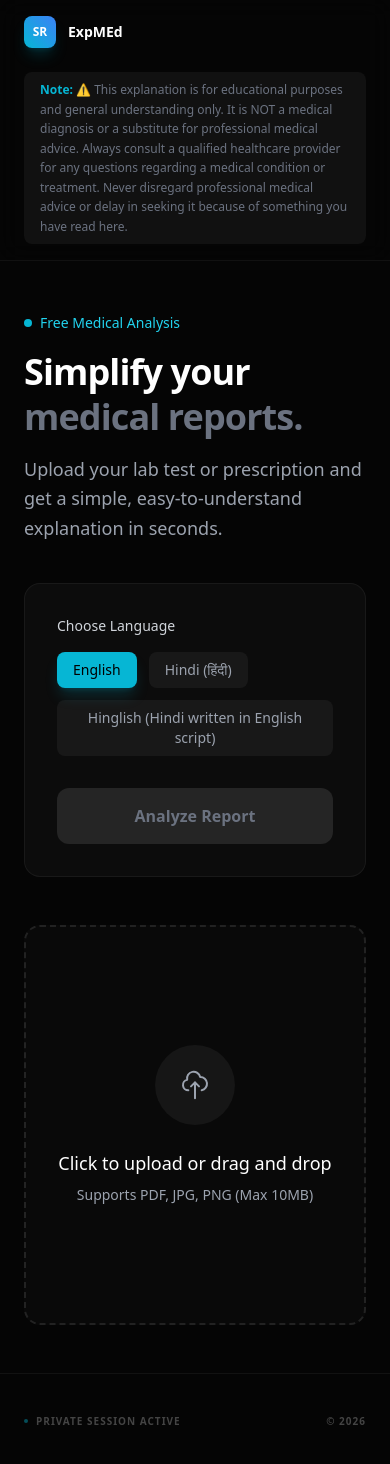
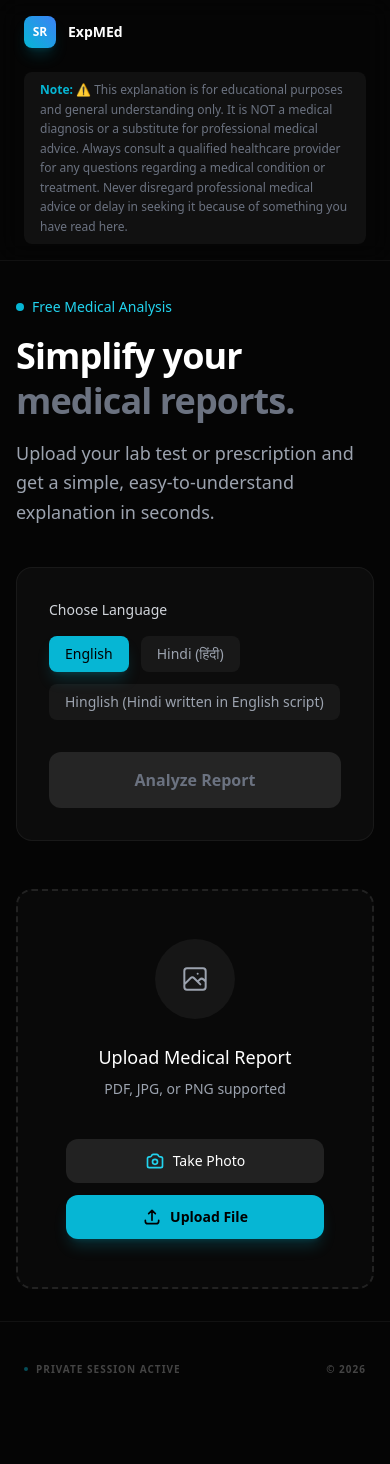
Before and after one commit to JainamDosi/ExpMed, a React (Vite) app: page /analyze in a window 390 px wide. Shown: the top 1464 px of the page. After the commit the page ends 1417 px from the top, so only its background shows below. Built offline with nearby package versions, Linux system fonts and the light colour scheme.

Commit message:
mobile friendky

```diff
--- a/src/components/LandingPage.tsx
+++ b/src/components/LandingPage.tsx
@@ -49,22 +49,22 @@ const LandingPage: React.FC = () => {
               </div>
               <span className="text-sm font-bold tracking-tight text-white">{APP_NAME}</span>
             </div>
-            <div className="hidden md:flex items-center space-x-8">
+            <div className="flex items-center space-x-4 md:space-x-8">
               <button
                 onClick={() => scrollToSection('features')}
-                className="text-xs uppercase tracking-widest text-[#888888] hover:text-cyan-400 transition-colors duration-200 font-medium"
+                className="hidden md:block text-xs uppercase tracking-widest text-[#888888] hover:text-cyan-400 transition-colors duration-200 font-medium"
               >
                 Features
               </button>
               <button
                 onClick={() => scrollToSection('how-it-works')}
-                className="text-xs uppercase tracking-widest text-[#888888] hover:text-cyan-400 transition-colors duration-200 font-medium"
+                className="hidden md:block text-xs uppercase tracking-widest text-[#888888] hover:text-cyan-400 transition-colors duration-200 font-medium"
               >
                 Process
               </button>
               <button
                 onClick={() => navigate('/analyze')}
-                className="accent-button bg-cyan-500 text-black px-6 py-2 rounded-sm font-bold text-xs uppercase tracking-widest transition-all"
+                className="accent-button bg-cyan-500 text-black px-4 md:px-6 py-2 rounded-sm font-bold text-[10px] md:text-xs uppercase tracking-widest transition-all"
               >
                 Try Now
               </button>
--- a/src/components/MainService.tsx
+++ b/src/components/MainService.tsx
@@ -108,7 +108,7 @@ const MainService: React.FC = () => {
     <div className="min-h-screen flex flex-col bg-[#050505] text-[#e5e5e5] font-sans">
       <Header />
 
-      <main className="flex-grow w-full mx-auto px-6 py-12 md:py-24 max-w-7xl">
+      <main className="flex-grow w-full mx-auto px-4 sm:px-6 py-8 md:py-24 max-w-7xl">
         {!analysis ? (
           <div className="grid md:grid-cols-2 gap-12 items-start">
 
@@ -133,8 +133,17 @@ const MainService: React.FC = () => {
                   onChange={handleFileChange}
                   disabled={loading}
                 />
-                <label htmlFor="file-upload" className={`cursor-pointer w-full h-full flex flex-col items-center justify-center ${loading ? 'opacity-50 cursor-not-allowed' : ''}`}>
-                  <div className="space-y-6">
+                <input
+                  type="file"
+                  id="camera-upload"
+                  className="hidden"
+                  accept="image/*"
+                  capture="environment"
+                  onChange={handleFileChange}
+                  disabled={loading}
+                />
+                <div className="w-full h-full flex flex-col items-center justify-center">
+                  <div className="space-y-6 w-full max-w-sm">
                     <div className={`w-20 h-20 rounded-full flex items-center justify-center transition-colors mx-auto ${file ? 'bg-cyan-500/20 text-cyan-400' : 'bg-white/5 text-gray-400'}`}>
                       {file ? (
                         <svg xmlns="http://www.w3.org/2000/svg" className="h-8 w-8" fill="none" viewBox="0 0 24 24" stroke="currentColor">
@@ -142,18 +151,47 @@ const MainService: React.FC = () => {
                         </svg>
                       ) : (
                         <svg xmlns="http://www.w3.org/2000/svg" className="h-8 w-8" fill="none" viewBox="0 0 24 24" stroke="currentColor">
-                          <path strokeLinecap="round" strokeLinejoin="round" strokeWidth={1.5} d="M7 16a4 4 0 01-.88-7.903A5 5 0 1115.9 6L16 6a5 5 0 011 9.9M15 13l-3-3m0 0l-3 3m3-3v12" />
+                          <path strokeLinecap="round" strokeLinejoin="round" strokeWidth={1.5} d="M4 16l4.586-4.586a2 2 0 012.828 0L16 16m-2-2l1.586-1.586a2 2 0 012.828 0L20 14m-6-6h.01M6 20h12a2 2 0 002-2V6a2 2 0 00-2-2H6a2 2 0 00-2 2v12a2 2 0 002 2z" />
                         </svg>
                       )}
                     </div>
+
                     <div className="space-y-2">
                       <p className="text-lg font-medium text-white">
-                        {file ? file.name : isDragging ? "Drop your file here" : "Click to upload or drag and drop"}
+                        {file ? file.name : isDragging ? "Drop to upload" : "Upload Medical Report"}
                       </p>
-                      <p className="text-sm text-gray-400">
-                        {file ? "Ready to analyze" : "Supports PDF, JPG, PNG (Max 10MB)"}
+                      <p className="text-sm text-gray-400 px-4">
+                        {file ? "Ready for analysis" : "PDF, JPG, or PNG supported"}
                       </p>
                     </div>
+
+                    {!file && (
+                      <div className="grid grid-cols-1 sm:grid-cols-2 gap-3 pt-4 px-4 sm:px-0">
+                        <label
+                          htmlFor="camera-upload"
+                          className="flex items-center justify-center gap-2 bg-white/10 hover:bg-white/20 text-white py-3 px-4 rounded-xl cursor-pointer transition-all active:scale-95"
+                          onClick={(e) => e.stopPropagation()}
+                        >
+                          <svg xmlns="http://www.w3.org/2000/svg" className="h-5 w-5 text-cyan-400" fill="none" viewBox="0 0 24 24" stroke="currentColor">
+                            <path strokeLinecap="round" strokeLinejoin="round" strokeWidth={2} d="M3 9a2 2 0 012-2h.93a2 2 0 001.664-.89l.812-1.22A2 2 0 0110.07 4h3.86a2 2 0 011.664.89l.812 1.22A2 2 0 0018.07 7H19a2 2 0 012 2v9a2 2 0 01-2 2H5a2 2 0 01-2-2V9z" />
+                            <path strokeLinecap="round" strokeLinejoin="round" strokeWidth={2} d="M15 13a3 3 0 11-6 0 3 3 0 016 0z" />
+                          </svg>
+                          <span className="font-medium text-sm">Take Photo</span>
+                        </label>
+
+                        <label
+                          htmlFor="file-upload"
+                          className="flex items-center justify-center gap-2 bg-cyan-500 hover:bg-cyan-400 text-black py-3 px-4 rounded-xl cursor-pointer transition-all active:scale-95 shadow-lg shadow-cyan-500/20"
+                          onClick={(e) => e.stopPropagation()}
+                        >
+                          <svg xmlns="http://www.w3.org/2000/svg" className="h-5 w-5" fill="none" viewBox="0 0 24 24" stroke="currentColor">
+                            <path strokeLinecap="round" strokeLinejoin="round" strokeWidth={2} d="M4 16v1a3 3 0 003 3h10a3 3 0 003-3v-1m-4-8l-4-4m0 0L8 8m4-4v12" />
+                          </svg>
+                          <span className="font-bold text-sm">Upload File</span>
+                        </label>
+                      </div>
+                    )}
+
                     {file && (
                       <button
                         onClick={(e) => {
@@ -161,13 +199,16 @@ const MainService: React.FC = () => {
                           e.stopPropagation();
                           setFile(null);
                         }}
-                        className="text-sm text-red-400 hover:text-red-300 underline underline-offset-4"
+                        className="text-sm text-red-400 hover:text-red-300 flex items-center justify-center gap-2 mx-auto py-2 px-4 rounded-lg hover:bg-red-500/10 transition-colors"
                       >
+                        <svg xmlns="http://www.w3.org/2000/svg" className="h-4 w-4" viewBox="0 0 20 20" fill="currentColor">
+                          <path fillRule="evenodd" d="M9 2a1 1 0 00-.894.553L7.382 4H4a1 1 0 000 2v10a2 2 0 002 2h8a2 2 0 002-2V6a1 1 0 100-2h-3.382l-.724-1.447A1 1 0 0011 2H9zM7 8a1 1 0 012 0v6a1 1 0 11-2 0V8zm5-1a1 1 0 00-1 1v6a1 1 0 102 0V8a1 1 0 00-1-1z" clipRule="evenodd" />
+                        </svg>
                         Remove file
                       </button>
                     )}
                   </div>
-                </label>
+                </div>
               </div>
             </div>
 
```
